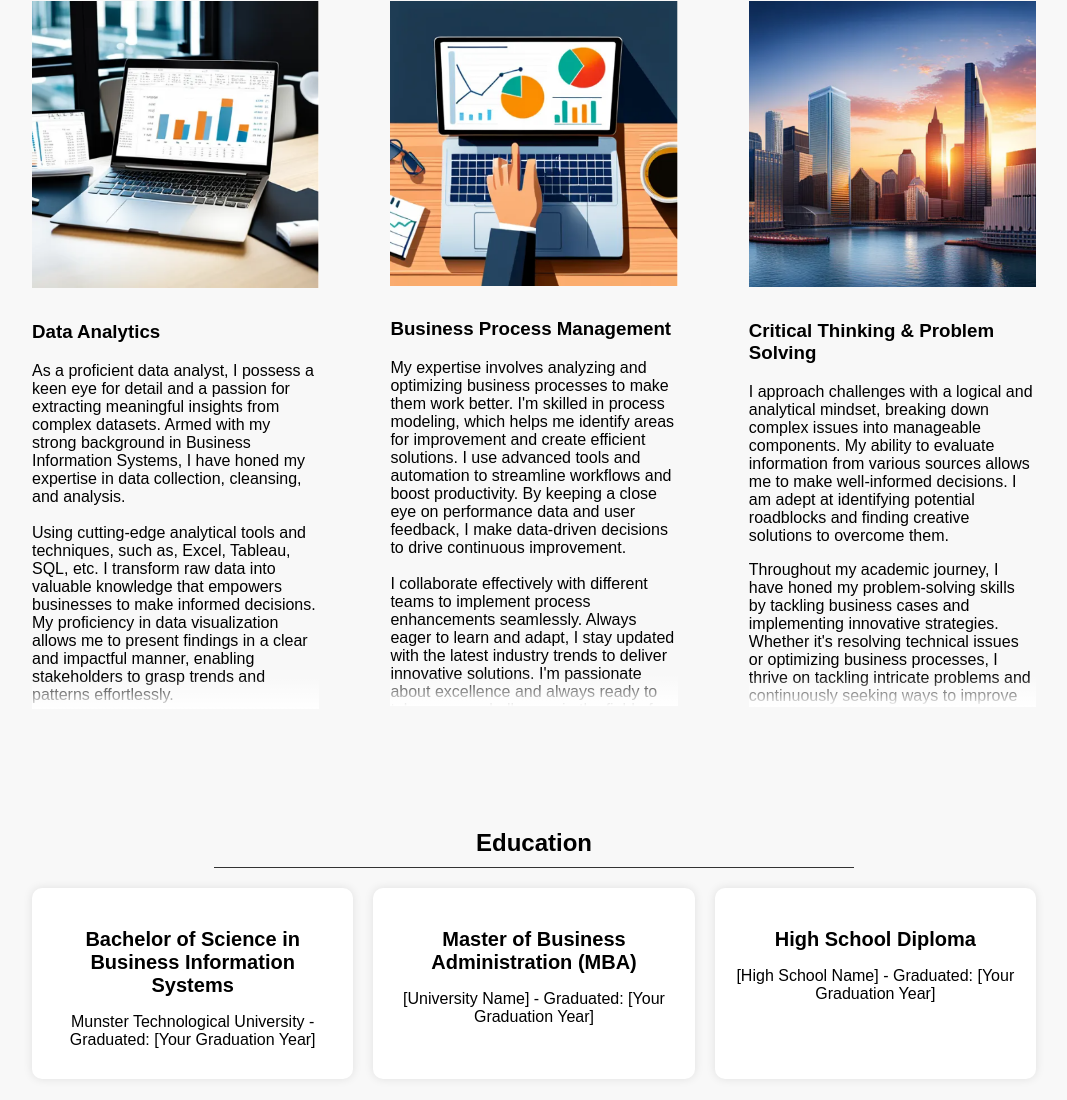
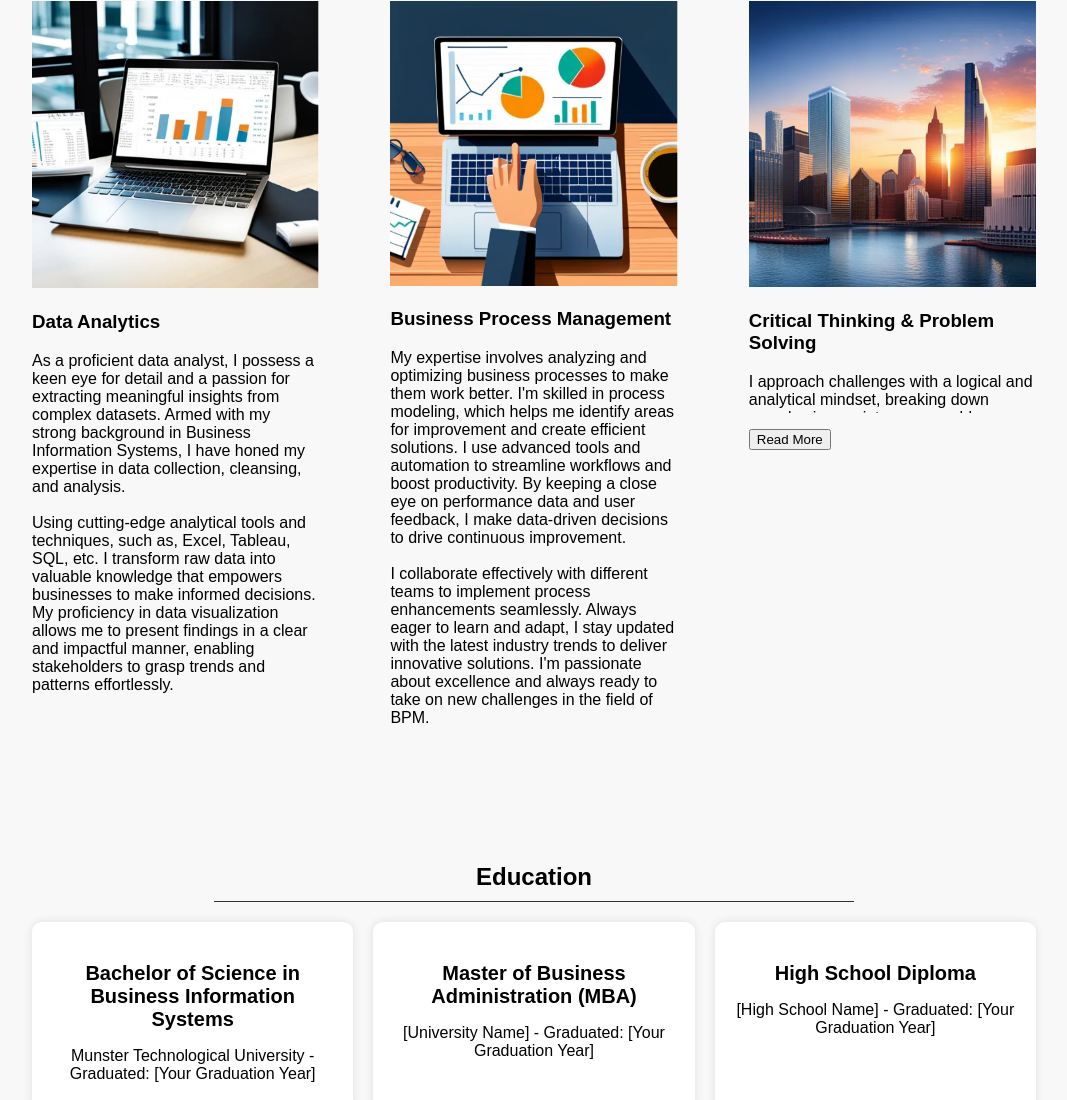
Before and after one commit to calemoh1999/Portfolio, a website: page CalemOHalloran/Index.html in a window 1280 px wide. Shown: the part 852-1952 px from the top of the page, without its empty margins (106-1173 px from the left). Drawn offline with Linux system fonts and the light colour scheme.

Commit message:
w3school

```diff
--- a/CalemOHalloran/Index.html
+++ b/CalemOHalloran/Index.html
@@ -99,9 +99,9 @@
                     continuous learning, I am always open to exploring new perspectives and applying my
                     critical thinking skills to excel in diverse professional scenarios.
                   </p>
-                  <div class="read-more">
-                    <a href="#" class="read-more-link">Read More</a>
-                  </div>
+                  <button onclick="toggleHiddenContent()" id="readMoreBtn">Read More</button>
+                </div>
+              </div>
                 </div>
               </div>
             </div>
--- a/CalemOHalloran/Styles.css
+++ b/CalemOHalloran/Styles.css
@@ -447,33 +447,12 @@ header {
 
 /* Read More Feature for the home page */
 
-.skills-section .skill-text {
-  max-height: 25.4em; /* Adjust the height to show the first 5 lines */
+.content {
+  max-height: 2.5em; /* Adjust the maximum height to show the desired number of lines */
   overflow: hidden;
-  position: relative;
+  transition: max-height 0.3s ease; /* Add a smooth transition effect */
 }
 
-.skills-section .skill-text::after {
-  content: "";
-  position: absolute;
-  bottom: 0;
-  left: 0;
-  right: 0;
-  height: 2em; /* Height of the Read More link */
-  background: linear-gradient(rgba(255, 255, 255, 0), white); /* Fading effect */
-}
-
-.skills-section .read-more {
-  text-align: center;
-}
-
-.skills-section .read-more-link {
-  color: #007bff;
-  text-decoration: none;
-}
-
-.skills-section .read-less-link {
-  color: #007bff;
-  text-decoration: none;
+.hidden-content {
   display: none;
 }
--- a/CalemOHalloran/readmore.js
+++ b/CalemOHalloran/readmore.js
@@ -1,26 +1,15 @@
-document.addEventListener("DOMContentLoaded", function () {
-    const readMoreLinks = document.querySelectorAll(".read-more-link");
+function toggleHiddenContent() {
+    var content = document.querySelector('.content');
+    var hiddenContent = document.querySelector('.hidden-content');
+    var btnText = document.getElementById("readMoreBtn");
 
-    // Function to toggle the visibility of the hidden content
-    function toggleHiddenContent(event) {
-      event.preventDefault();
-      const skillText = event.target.parentNode;
-      const content = skillText.querySelector(".content");
-      const hiddenContent = skillText.querySelector(".hidden-content");
-      hiddenContent.classList.toggle("expanded");
-      if (hiddenContent.classList.contains("expanded")) {
-        event.target.textContent = "Read Less";
-        content.style.display = "none";
-        hiddenContent.style.display = "block";
-      } else {
-        event.target.textContent = "Read More";
-        content.style.display = "block";
-        hiddenContent.style.display = "none";
-      }
+    if (content.style.maxHeight === "2.5em") {
+      content.style.maxHeight = "none";
+      hiddenContent.style.display = "none";
+      btnText.innerHTML = "Read Less";
+    } else {
+      content.style.maxHeight = "2.5em";
+      hiddenContent.style.display = "block";
+      btnText.innerHTML = "Read More";
     }
-
-    // Attach click event to all "Read More" links
-    readMoreLinks.forEach(function (link) {
-      link.addEventListener("click", toggleHiddenContent);
-    });
-  });
+  }
```
